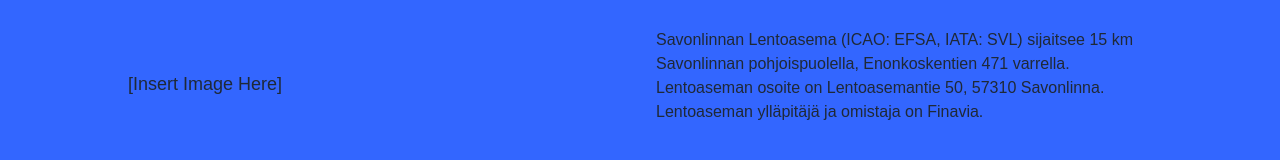
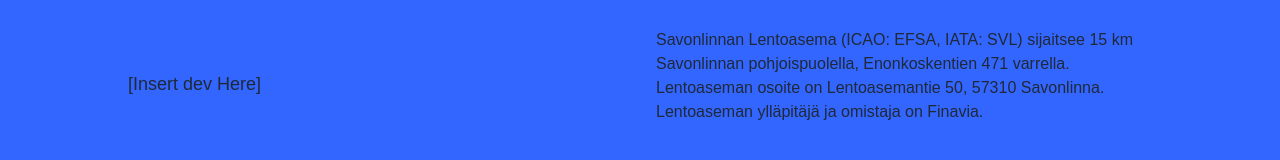
Before and after one commit to mrMikoma/SaLKo_website, a Next.js app in the folder nextjs/: page / in a window 1280 px wide. Shown: the part 1023-1183 px from the top of the page. Built offline with nearby package versions, Linux system fonts and the light colour scheme; a web font is replaced by a local one.

Commit message:
Test commit

```diff
--- a/nextjs/app/page.jsx
+++ b/nextjs/app/page.jsx
@@ -33,7 +33,7 @@ export default function Page() {
       <section className="max-w-screen relative px-8 py-16">
         <div className="max-w-5xl mx-auto grid grid-cols-1 md:grid-cols-2 gap-8 items-center">
           <span className="text-gray-800 text-lg font-medium">
-            [Insert Image Here]
+            [Insert dev Here]
           </span>
           <p className="mb-4 text-gray-800">
             Savonlinnan Lentoasema (ICAO: EFSA, IATA: SVL) sijaitsee 15 km
```
